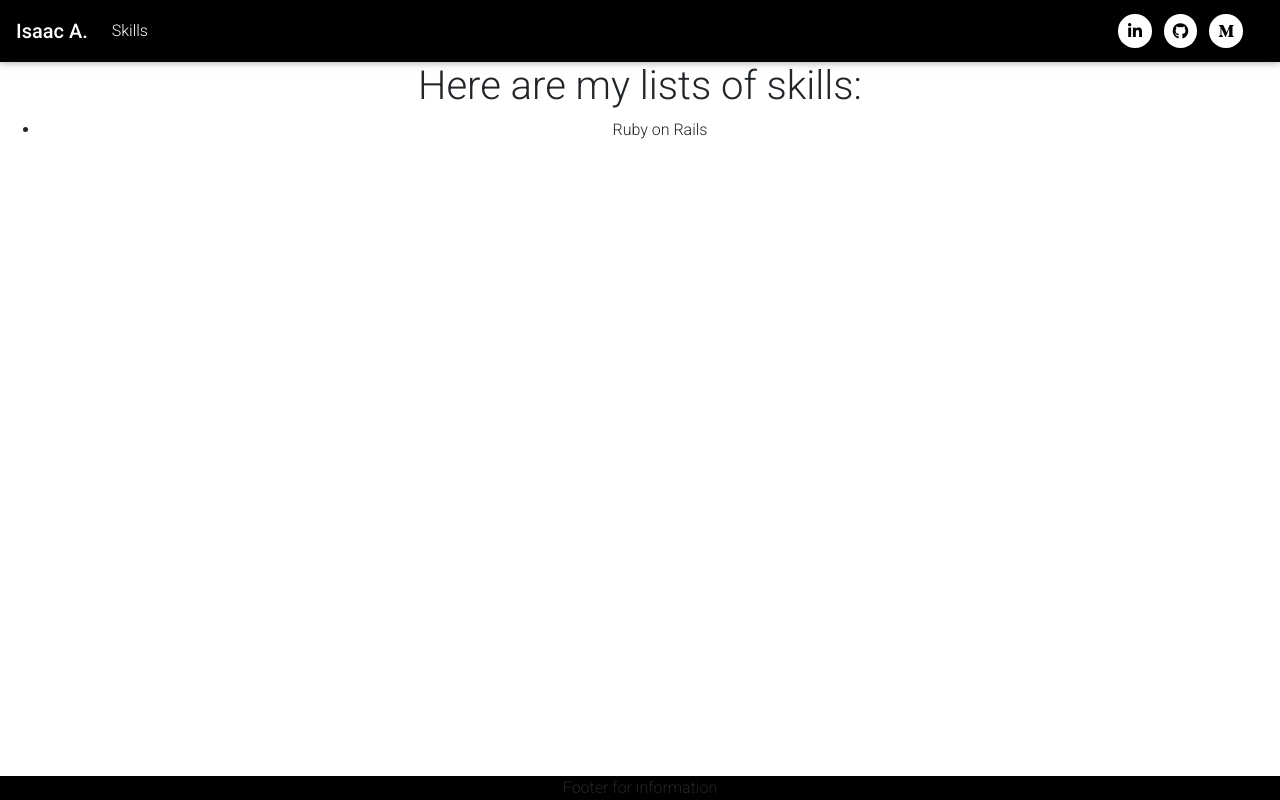
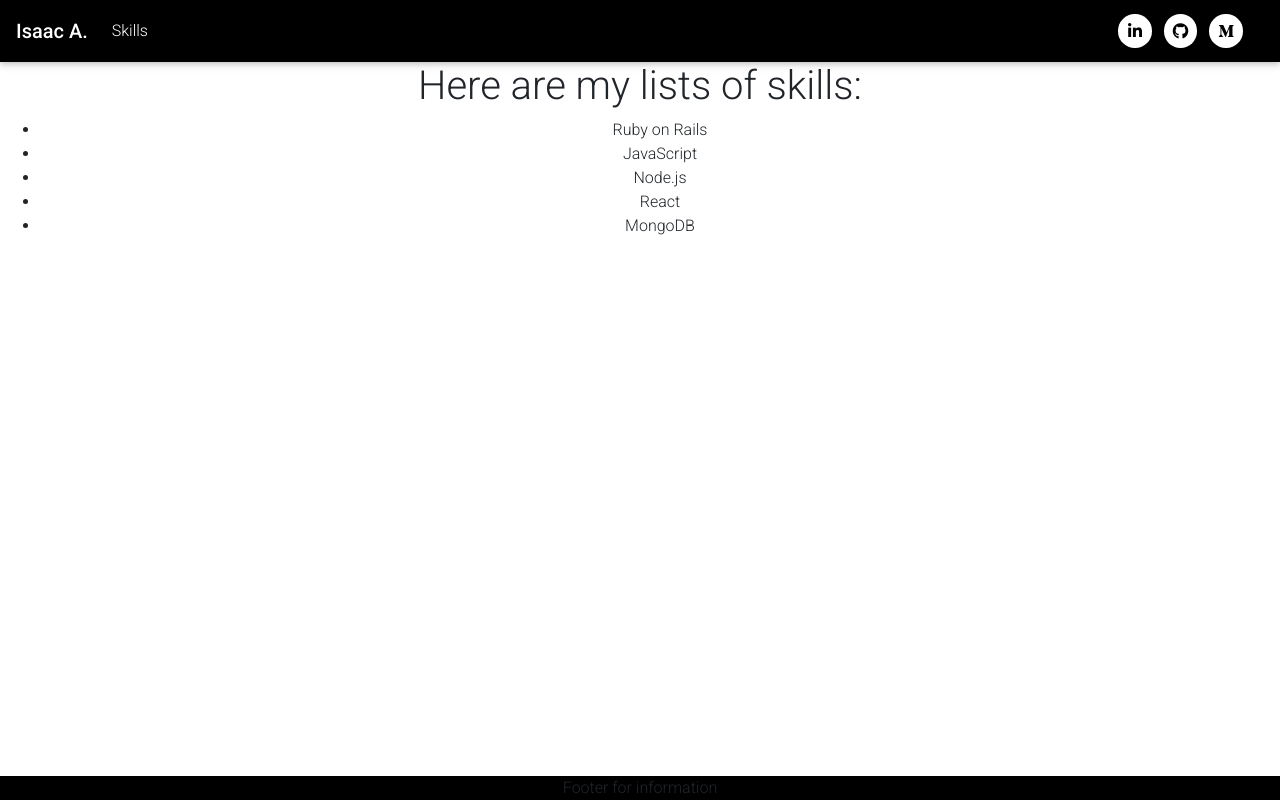
Before and after one commit to IA26/my-portfolio, a React (Create React App) app: page /skills in a window 1280 px wide. Built offline with nearby package versions, Linux system fonts and the light colour scheme.

Commit message:
added new skills

```diff
--- a/src/containers/Skills.js
+++ b/src/containers/Skills.js
@@ -9,6 +9,11 @@ function Skills(props) {
             <h1>Here are my lists of skills: </h1>
             <ul>
                 <li>Ruby on Rails</li>
+                <li>JavaScript</li>
+                <li>Node.js</li>
+                <li>React</li>
+                <li>MongoDB</li>
+
             </ul>
         </>
     )
```
